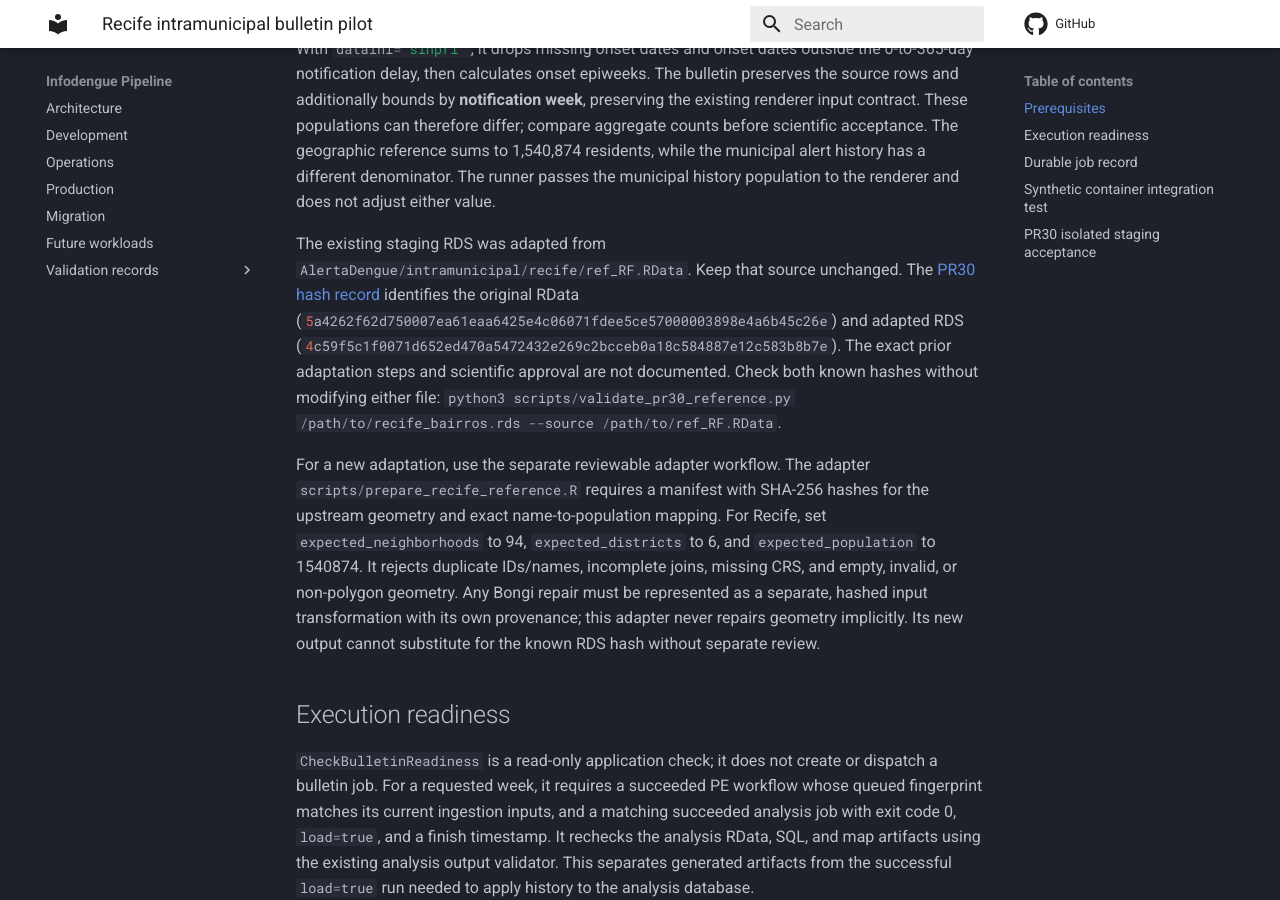
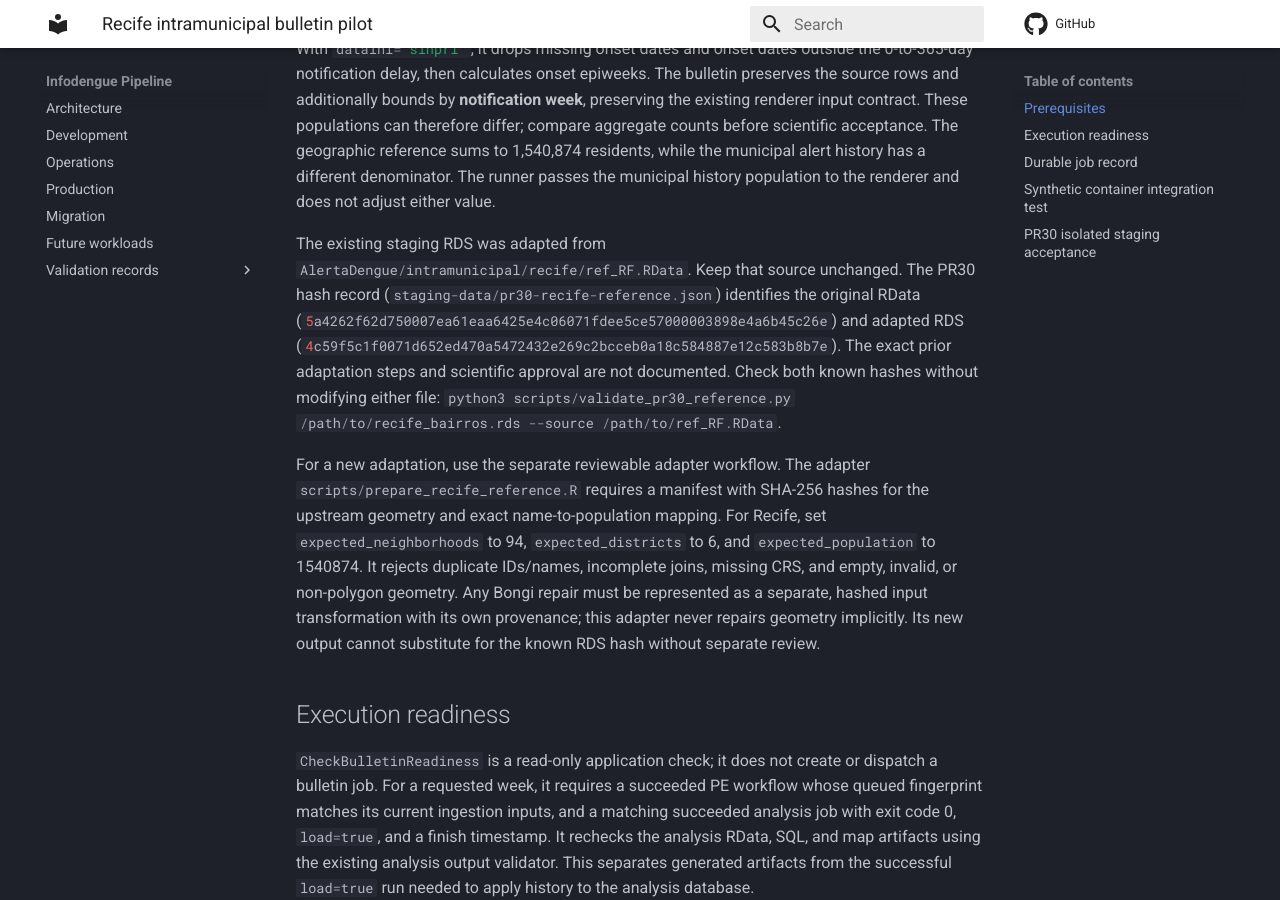
Before and after one commit to esloch/infodengue-pipeline, an MkDocs documentation site: the page built from docs/intramunicipal-bulletin.md, in a window 1280 px wide and 900 px high, scrolled down 1507 px. Built offline with MkDocs 1.6.1 and Material for MkDocs 9.7.7, drawn with Linux system fonts in a browser that asks for light colours; comment, search, counter and statistics services are not loaded.

Commit message:
docs: fix strict MkDocs link to private Recife reference

```diff
--- a/docs/intramunicipal-bulletin.md
+++ b/docs/intramunicipal-bulletin.md
@@ -78,7 +78,7 @@ municipal history population to the renderer and does not adjust either value.
 
 The existing staging RDS was adapted from
 `AlertaDengue/intramunicipal/recife/ref_RF.RData`. Keep that source unchanged.
-The [PR30 hash record](../staging-data/pr30-recife-reference.json) identifies
+The PR30 hash record (`staging-data/pr30-recife-reference.json`) identifies
 the original RData (`5a4262f62d750007ea61eaa6425e4c06071fdee5ce57000003898e4a6b45c26e`)
 and adapted RDS (`4c59f5c1f0071d652ed470a5472432e269c2bcceb0a18c584887e12c583b8b7e`).
 The exact prior adaptation steps and scientific approval are not documented.
```
